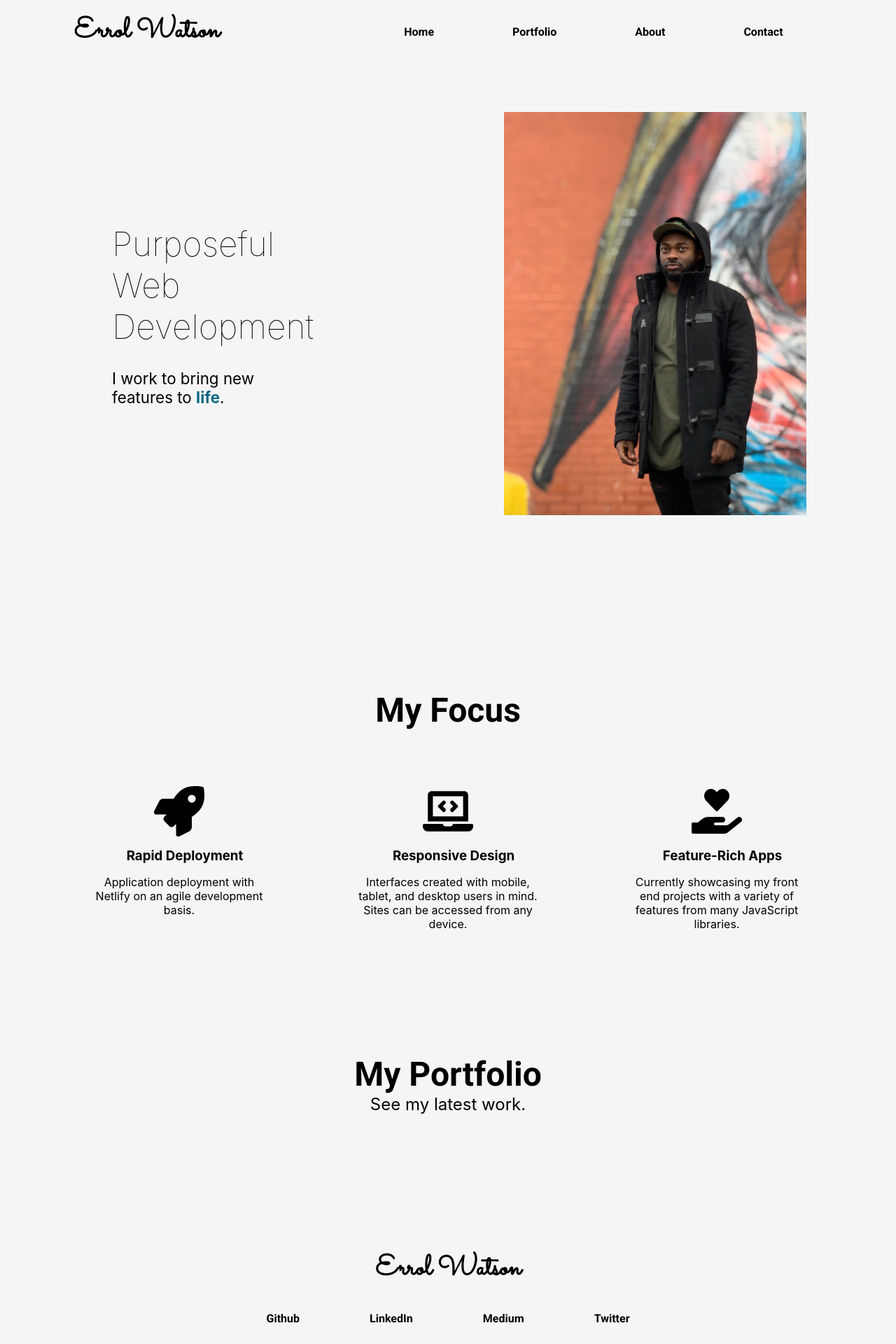
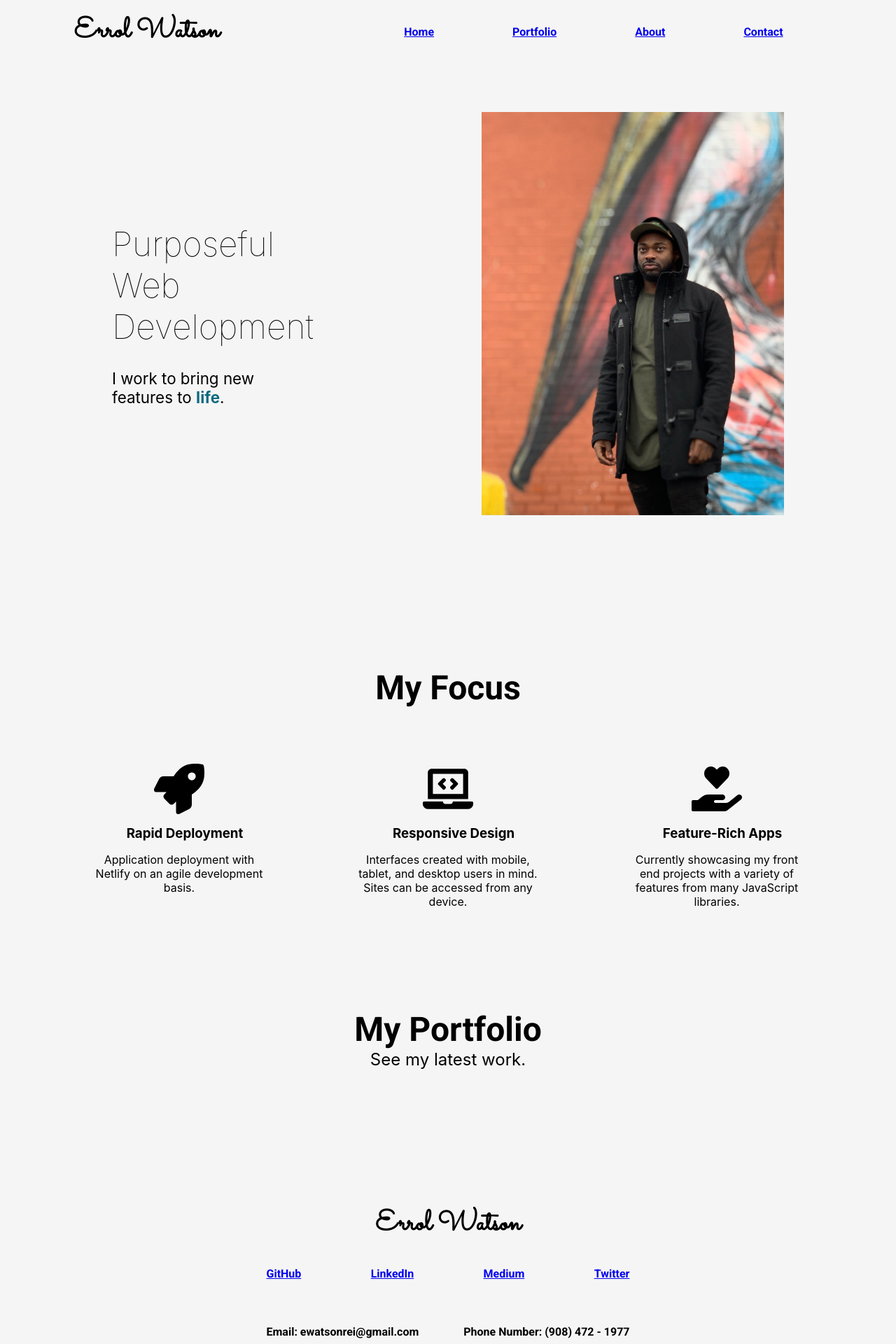
Before and after one commit to errolgh/portfolio, a React (Create React App) app: page / in a window 1280 px wide. Shown: the top 1920 px of the page at 70% size. Built offline with nearby package versions, Linux system fonts and the light colour scheme.

Commit message:
Added react-router-dom Links to Nav and parsed Pages

```diff
--- a/src/components/App.js
+++ b/src/components/App.js
@@ -1,5 +1,5 @@
 import Nav from './Nav'
-import Home from './Home'
+import Home from '../pages/Home'
 import Portfolio from './Portfolio'
 import Footer from './Footer'
 import { Route, Switch } from 'react-router-dom'
--- /dev/null
+++ b/src/components/Banner.js
@@ -0,0 +1,19 @@
+import errol1 from '../images/errol-pelican.jpg'
+import '../styles/home.scss'
+
+export default function Banner() {
+    return (
+        <>
+            <div className="banner">
+                <div className="tag-line">
+                    <h2>Purposeful</h2>
+                    <h2>Web Development</h2>
+                    <p>I work to bring new features to <span>life</span>.</p>
+                </div>
+                <div className="img-container">
+                    <img src={errol1} alt="Errol Watson" />
+                </div>
+            </div>
+        </>
+    )
+}
--- a/src/components/Footer.js
+++ b/src/components/Footer.js
@@ -6,10 +6,10 @@ export default function Footer() {
             <h1>Errol Watson</h1>
             <div>
                 <ul>
-                    <li>Github</li>
-                    <li>LinkedIn</li>
-                    <li>Medium</li>
-                    <li>Twitter</li>
+                    <li><a href="https://github.com/errolgh" target="_blank">GitHub</a></li>
+                    <li><a href="https://linkedin.com/errolwatson" target="_blank">LinkedIn</a></li>
+                    <li><a href="https://medium.com/@ewatsonrei" target="_blank">Medium</a></li>
+                    <li><a href="https://twitter.com/realErrolWatson" target="_blank">Twitter</a></li>
                 </ul>
                 <ul>
                     <li>Email: ewatsonrei@gmail.com</li>
@@ -19,7 +19,3 @@ export default function Footer() {
         </footer>
     )
 }
-
-//https://github.com/errolgh
-// https://linkedin.com/errolwatson
-// https://medium.com/@ewatsonrei
--- a/src/components/Nav.js
+++ b/src/components/Nav.js
@@ -1,14 +1,15 @@
 import '../styles/nav.scss'
+import { Link } from 'react-router-dom'
 
 export default function Nav() {
     return (
         <nav>
-            <h1>Errol Watson</h1>
+            <h1 id="logo">Errol Watson</h1>
             <ul>
-                <li>Home</li>
-                <li>Portfolio</li>
-                <li>About</li>
-                <li>Contact</li>
+                <li><Link to="/">Home</Link></li>
+                <li><Link to="/portfolio">Portfolio</Link></li>
+                <li><Link to="/about">About</Link></li>
+                <li><Link to="/contact">Contact</Link></li>
             </ul>
         </nav>
     )
--- a/src/components/Home.js
+++ b/src/components/Services.js
@@ -1,23 +1,10 @@
-import errol1 from '../images/errol-pelican.jpg'
 import laptop from '../images/laptop.svg'
 import rocket from '../images/rocket.svg'
 import hand from '../images/hand.svg'
-import '../styles/home.scss'
 
-export default function Home() {
+export default function Services() {
     return (
         <>
-            <div className="banner">
-                <div className="tag-line">
-                    <h2>Purposeful</h2>
-                    <h2>Web Development</h2>
-                    <p>I work to bring new features to <span>life</span>.</p>
-                </div>
-                <div className="img-container">
-                    <img src={errol1} alt="Errol Watson" />
-                </div>
-            </div>
-
             <h4>My Focus</h4>
             <div className="service-container">
                 <div className="service-card">
@@ -42,10 +29,6 @@ export default function Home() {
                     </div>
                 </div>
             </div>
-            <div>
-                <h4>My Portfolio</h4>
-                <p className="latest">See my latest work.</p>
-            </div>
         </>
     )
 }
--- /dev/null
+++ b/src/pages/Home.js
@@ -0,0 +1,15 @@
+import Banner from '../components/Banner'
+import Services from '../components/Services'
+
+export default function Home() {
+    return (
+        <>
+            <Banner />
+            <Services />
+            <div>
+                <h4>My Portfolio</h4>
+                <p className="latest">See my latest work.</p>
+            </div>
+        </>
+    )
+}
--- a/src/styles/home.scss
+++ b/src/styles/home.scss
@@ -1,5 +1,5 @@
 h4 {
-    padding-top: 11rem;
+    padding-top: 9rem;
     font-size: 3rem;
     text-align: center;
     display: flex;
@@ -41,7 +41,7 @@ h4 {
 }
 
 .img-container {
-    padding-left: 12rem;
+    padding-left: 10rem;
     flex: 1;
     // overflow: hidden;
     img{
```
Also changed, not shown: src/pages/About.js (added), src/pages/Contact.js (added), src/pages/Portfolio.js (added), 1 other file (tests, documents, lock files or other folders).
